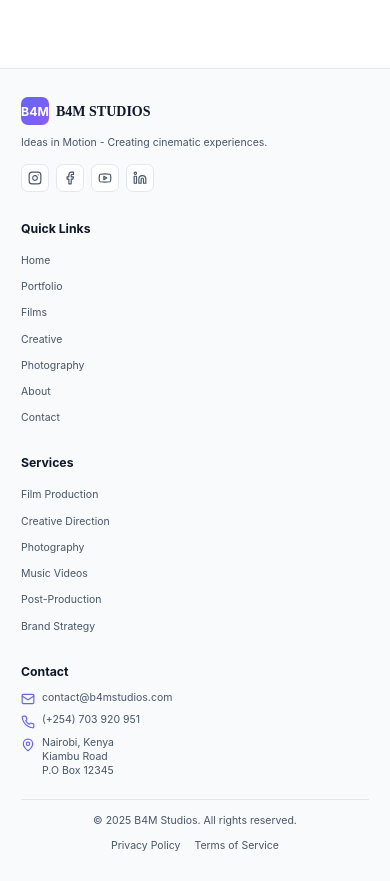
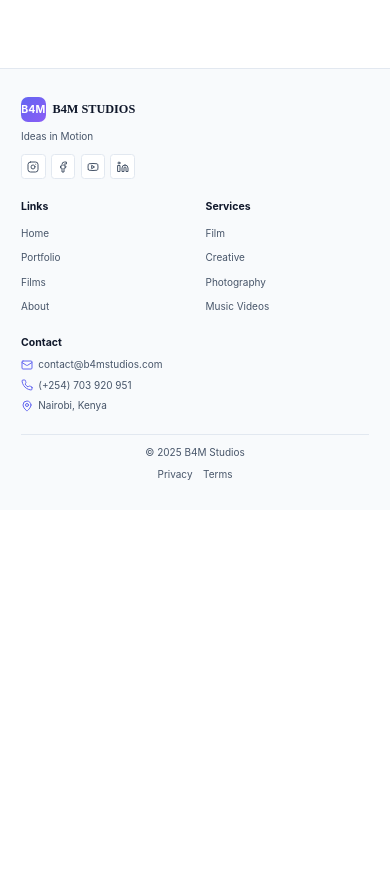
Before and after one commit to Techtoxic/cinema, a Next.js app: page /contact in a window 390 px wide. Shown: the part 1652-2533 px from the top of the page. After the commit the page ends 2162 px from the top, so only its background shows below. Built offline with nearby package versions, Linux system fonts and the light colour scheme.

Commit message:
Fix mobile responsive issues: centered logo loader with rotating text animation, compact 2-column footer on mobile, reduced card sizes for Categories section, smaller fonts/icons/spacing throughout mobile view

```diff
--- a/components/Footer.tsx
+++ b/components/Footer.tsx
@@ -12,24 +12,24 @@ export default function Footer() {
       borderColor: "var(--color-border)"
     }}>
       <div className="container mx-auto px-6 py-8">
-        {/* Compact Single Row Layout */}
-        <div className="grid grid-cols-1 md:grid-cols-4 gap-8 mb-6">
+        {/* Compact Layout - 2 cols on mobile, 4 on desktop */}
+        <div className="grid grid-cols-2 md:grid-cols-4 gap-6 md:gap-8 mb-6">
           {/* Brand Column */}
-          <div>
-            <div className="flex items-center gap-2 mb-3">
-              <div className="w-8 h-8 rounded-lg flex items-center justify-center"
+          <div className="col-span-2 md:col-span-1">
+            <div className="flex items-center gap-2 mb-2">
+              <div className="w-7 h-7 rounded-lg flex items-center justify-center"
                 style={{ background: "linear-gradient(135deg, var(--color-primary), var(--color-secondary))" }}
               >
-                <span className="text-sm font-bold text-white">B4M</span>
+                <span className="text-xs font-bold text-white">B4M</span>
               </div>
-              <span className="text-base font-display font-bold" style={{ color: "var(--color-text)" }}>
+              <span className="text-sm font-display font-bold" style={{ color: "var(--color-text)" }}>
                 B4M STUDIOS
               </span>
             </div>
-            <p className="text-xs mb-4" style={{ color: "var(--color-text-secondary)" }}>
-              Ideas in Motion - Creating cinematic experiences.
+            <p className="text-[10px] mb-3" style={{ color: "var(--color-text-secondary)" }}>
+              Ideas in Motion
             </p>
-            <div className="flex gap-2">
+            <div className="flex gap-1.5">
               {[
                 { Icon: Instagram, href: "#", label: "IG" },
                 { Icon: Facebook, href: "#", label: "FB" },
@@ -39,14 +39,14 @@ export default function Footer() {
                 <a
                   key={label}
                   href={href}
-                  className="w-8 h-8 rounded-lg flex items-center justify-center transition-all duration-300 hover:scale-110"
+                  className="w-7 h-7 rounded flex items-center justify-center transition-all duration-300 hover:scale-110"
                   style={{
                     backgroundColor: "var(--color-bg)",
                     border: "1px solid var(--color-border)"
                   }}
                   aria-label={label}
                 >
-                  <Icon size={14} style={{ color: "var(--color-text-secondary)" }} />
+                  <Icon size={12} style={{ color: "var(--color-text-secondary)" }} />
                 </a>
               ))}
             </div>
@@ -54,21 +54,18 @@ export default function Footer() {
 
           {/* Quick Links */}
           <div>
-            <h3 className="text-sm font-bold mb-3" style={{ color: "var(--color-text)" }}>Quick Links</h3>
-            <ul className="space-y-1.5">
+            <h3 className="text-xs font-bold mb-2" style={{ color: "var(--color-text)" }}>Links</h3>
+            <ul className="space-y-1">
               {[
                 { href: "/", label: "Home" },
                 { href: "/portfolio", label: "Portfolio" },
                 { href: "/films", label: "Films" },
-                { href: "/creative", label: "Creative" },
-                { href: "/photography", label: "Photography" },
                 { href: "/about", label: "About" },
-                { href: "/contact", label: "Contact" },
               ].map((link) => (
                 <li key={link.href}>
                   <Link
                     href={link.href}
-                    className="text-xs transition-colors duration-300 hover:underline"
+                    className="text-[10px] transition-colors duration-300 hover:underline"
                     style={{ color: "var(--color-text-secondary)" }}
                   >
                     {link.label}
@@ -80,18 +77,16 @@ export default function Footer() {
 
           {/* Services */}
           <div>
-            <h3 className="text-sm font-bold mb-3" style={{ color: "var(--color-text)" }}>Services</h3>
-            <ul className="space-y-1.5">
+            <h3 className="text-xs font-bold mb-2" style={{ color: "var(--color-text)" }}>Services</h3>
+            <ul className="space-y-1">
               {[
-                "Film Production",
-                "Creative Direction",
+                "Film",
+                "Creative",
                 "Photography",
                 "Music Videos",
-                "Post-Production",
-                "Brand Strategy",
               ].map((service) => (
                 <li key={service}>
-                  <span className="text-xs" style={{ color: "var(--color-text-secondary)" }}>
+                  <span className="text-[10px]" style={{ color: "var(--color-text-secondary)" }}>
                     {service}
                   </span>
                 </li>
@@ -99,29 +94,27 @@ export default function Footer() {
             </ul>
           </div>
 
-          {/* Contact Info */}
-          <div>
-            <h3 className="text-sm font-bold mb-3" style={{ color: "var(--color-text)" }}>Contact</h3>
-            <ul className="space-y-2">
-              <li className="flex items-start gap-2">
-                <Mail size={14} className="mt-0.5 flex-shrink-0" style={{ color: "var(--color-primary)" }} />
-                <a href="mailto:contact@b4mstudios.com" className="text-xs hover:underline" style={{ color: "var(--color-text-secondary)" }}>
+          {/* Contact Info - Spans 2 cols on mobile */}
+          <div className="col-span-2 md:col-span-1">
+            <h3 className="text-xs font-bold mb-2" style={{ color: "var(--color-text)" }}>Contact</h3>
+            <ul className="space-y-1.5">
+              <li className="flex items-start gap-1.5">
+                <Mail size={12} className="mt-0.5 flex-shrink-0" style={{ color: "var(--color-primary)" }} />
+                <a href="mailto:contact@b4mstudios.com" className="text-[10px] hover:underline break-all" style={{ color: "var(--color-text-secondary)" }}>
                   contact@b4mstudios.com
                 </a>
               </li>
-              <li className="flex items-start gap-2">
-                <Phone size={14} className="mt-0.5 flex-shrink-0" style={{ color: "var(--color-primary)" }} />
-                <a href="tel:+254703920951" className="text-xs" style={{ color: "var(--color-text-secondary)" }}>
+              <li className="flex items-start gap-1.5">
+                <Phone size={12} className="mt-0.5 flex-shrink-0" style={{ color: "var(--color-primary)" }} />
+                <a href="tel:+254703920951" className="text-[10px]" style={{ color: "var(--color-text-secondary)" }}>
                   (+254) 703 920 951
                 </a>
               </li>
-              <li className="flex items-start gap-2">
-                <MapPin size={14} className="mt-0.5 flex-shrink-0" style={{ color: "var(--color-primary)" }} />
+              <li className="flex items-start gap-1.5">
+                <MapPin size={12} className="mt-0.5 flex-shrink-0" style={{ color: "var(--color-primary)" }} />
                 <div>
-                  <p className="text-xs" style={{ color: "var(--color-text-secondary)" }}>
-                    Nairobi, Kenya<br />
-                    Kiambu Road<br />
-                    P.O Box 12345
+                  <p className="text-[10px]" style={{ color: "var(--color-text-secondary)" }}>
+                    Nairobi, Kenya
                   </p>
                 </div>
               </li>
@@ -130,22 +123,22 @@ export default function Footer() {
         </div>
 
         {/* Bottom Bar - Compact */}
-        <div className="pt-4 border-t flex flex-col md:flex-row justify-between items-center gap-3 text-xs"
+        <div className="pt-3 border-t flex flex-col md:flex-row justify-between items-center gap-2 text-[10px]"
           style={{ borderColor: "var(--color-border)" }}
         >
           <p style={{ color: "var(--color-text-secondary)" }}>
-            © {currentYear} B4M Studios. All rights reserved.
+            © {currentYear} B4M Studios
           </p>
-          <div className="flex gap-4">
+          <div className="flex gap-3">
             <a href="#" className="transition-colors duration-300 hover:underline"
               style={{ color: "var(--color-text-secondary)" }}
             >
-              Privacy Policy
+              Privacy
             </a>
             <a href="#" className="transition-colors duration-300 hover:underline"
               style={{ color: "var(--color-text-secondary)" }}
             >
-              Terms of Service
+              Terms
             </a>
           </div>
         </div>
```
Also changed, not shown: components/LogoLoader.tsx (+57 -26 lines), components/home/CategoriesShowcase.tsx (+24 -24 lines).
